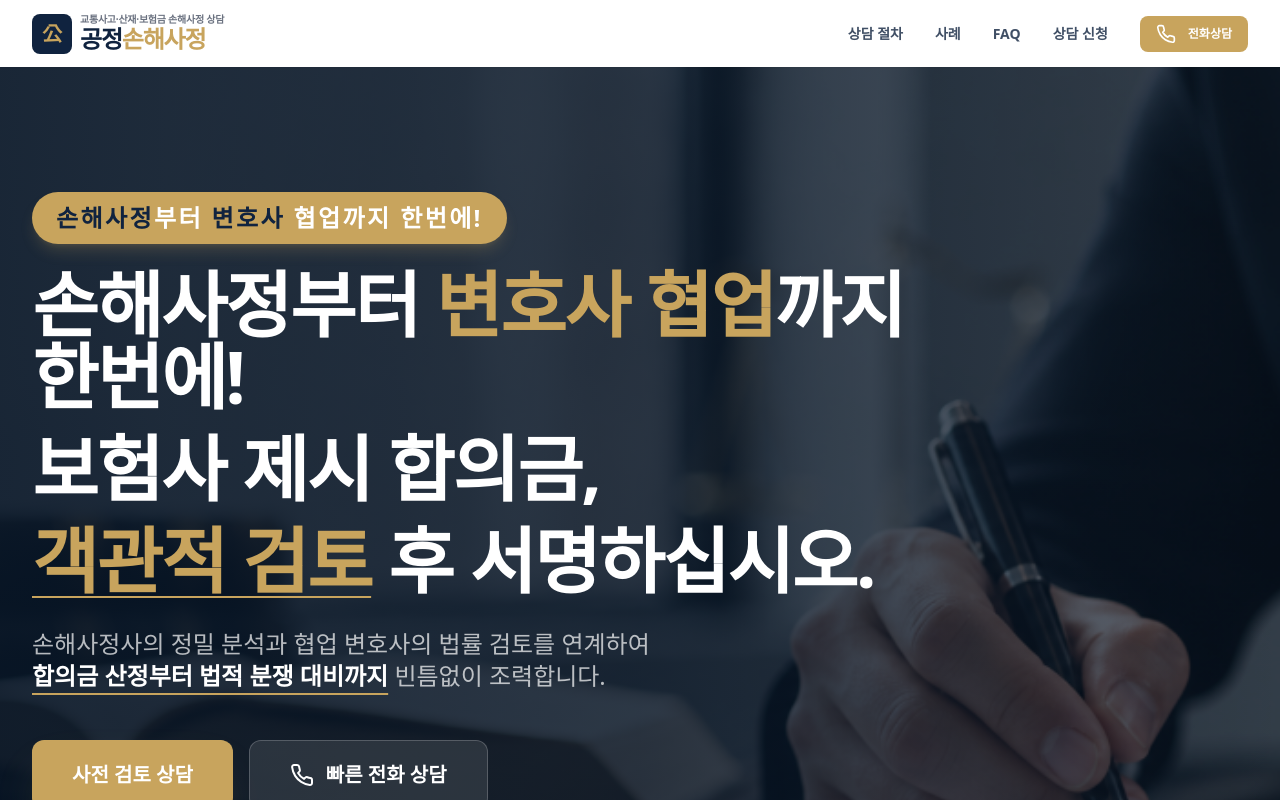
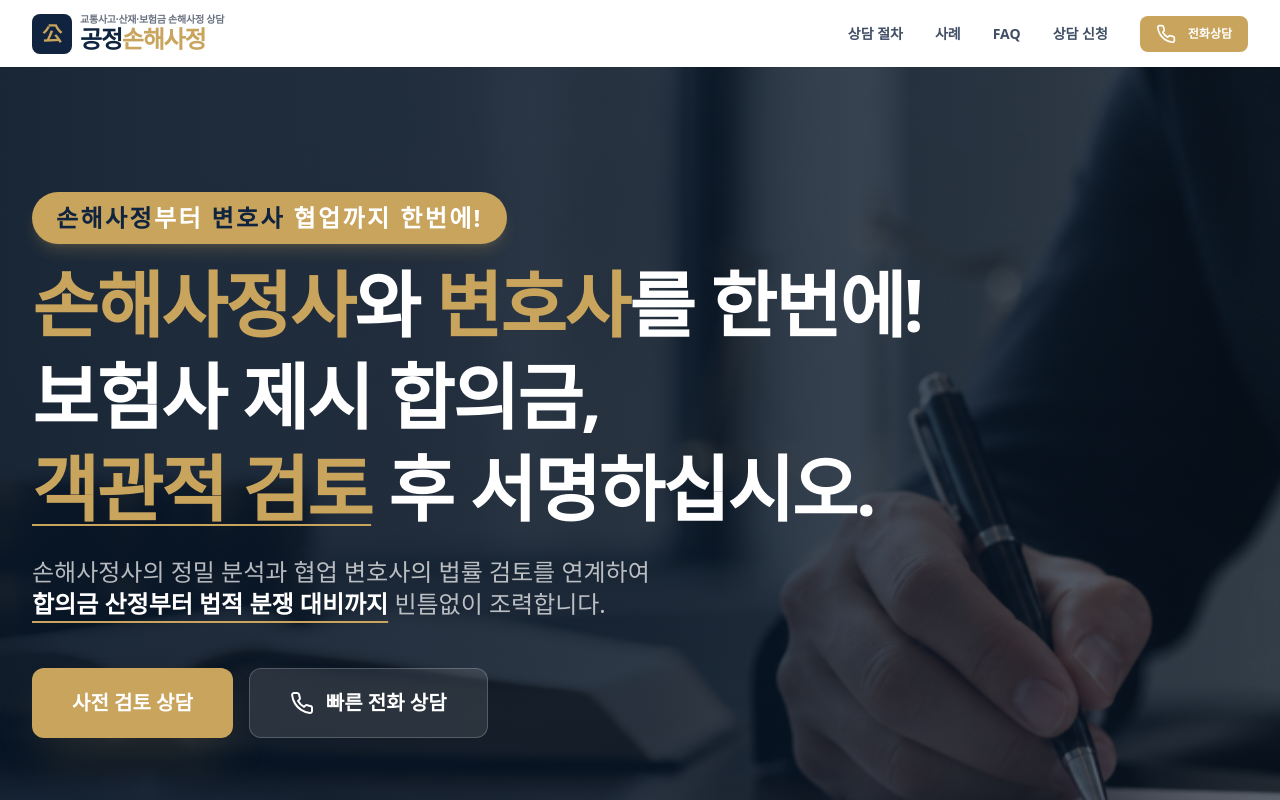
Before and after one commit to wogus5695-ctrl/sonhaesajung_gongjung, a Next.js app: page / in a window 1280 px wide. Shown: the top 800 px of the page. Built offline with nearby package versions, Linux system fonts and the light colour scheme.

Commit message:
style: Rephrase default hero title for natural line breaking and no redundancy

```diff
--- a/src/components/MainPageContent.tsx
+++ b/src/components/MainPageContent.tsx
@@ -115,7 +115,7 @@ export default function MainPageContent({ k }: { k?: string }) {
               ) : (
                 <>
                   <span className="block mb-3 md:mb-5 text-white">
-                    손해사정부터 <span className="text-brand-gold">변호사 협업</span>까지 한번에!
+                    <span className="text-brand-gold">손해사정사</span>와 <span className="text-brand-gold">변호사</span>를 한번에!
                   </span>
                   <span className="block mb-3 md:mb-5 text-white">보험사 제시 합의금,</span>
                   <span className="block text-white">
```
